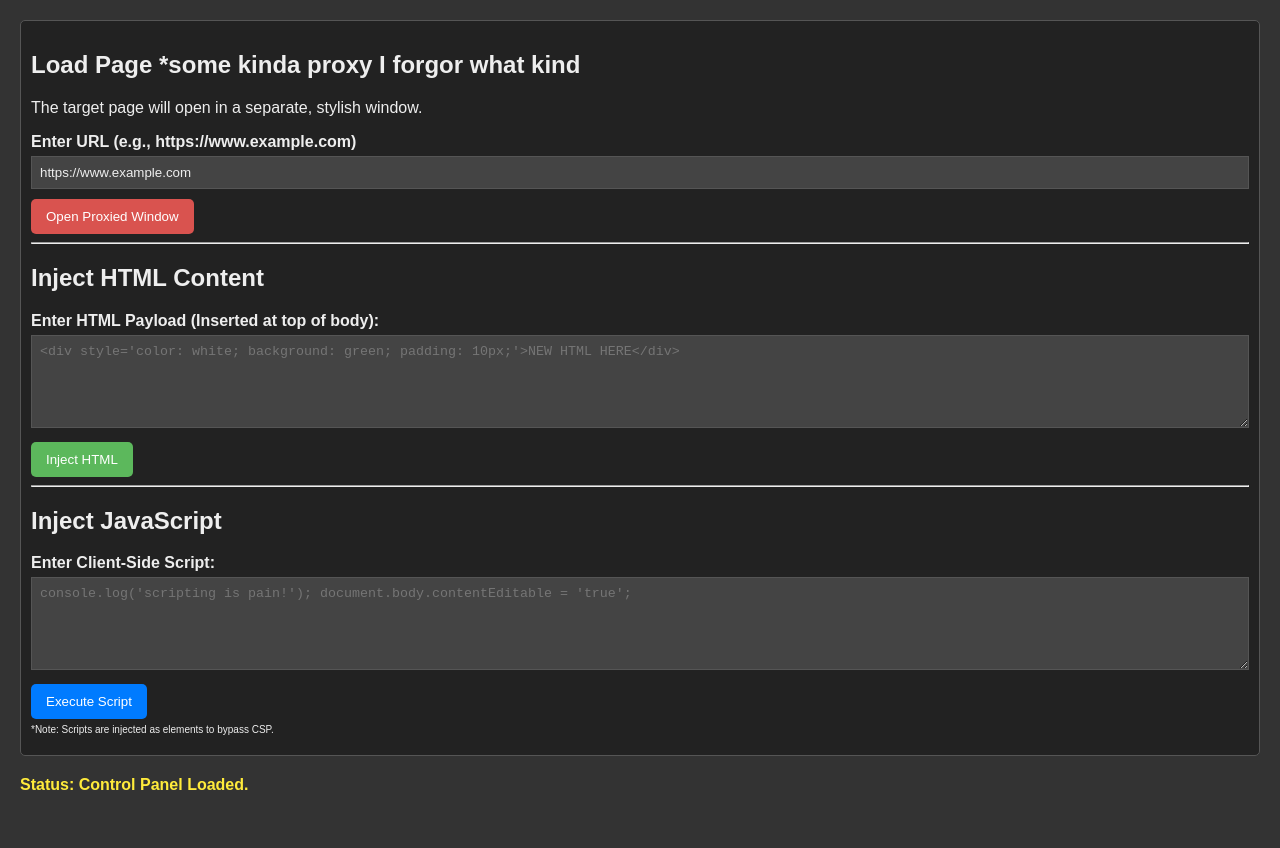
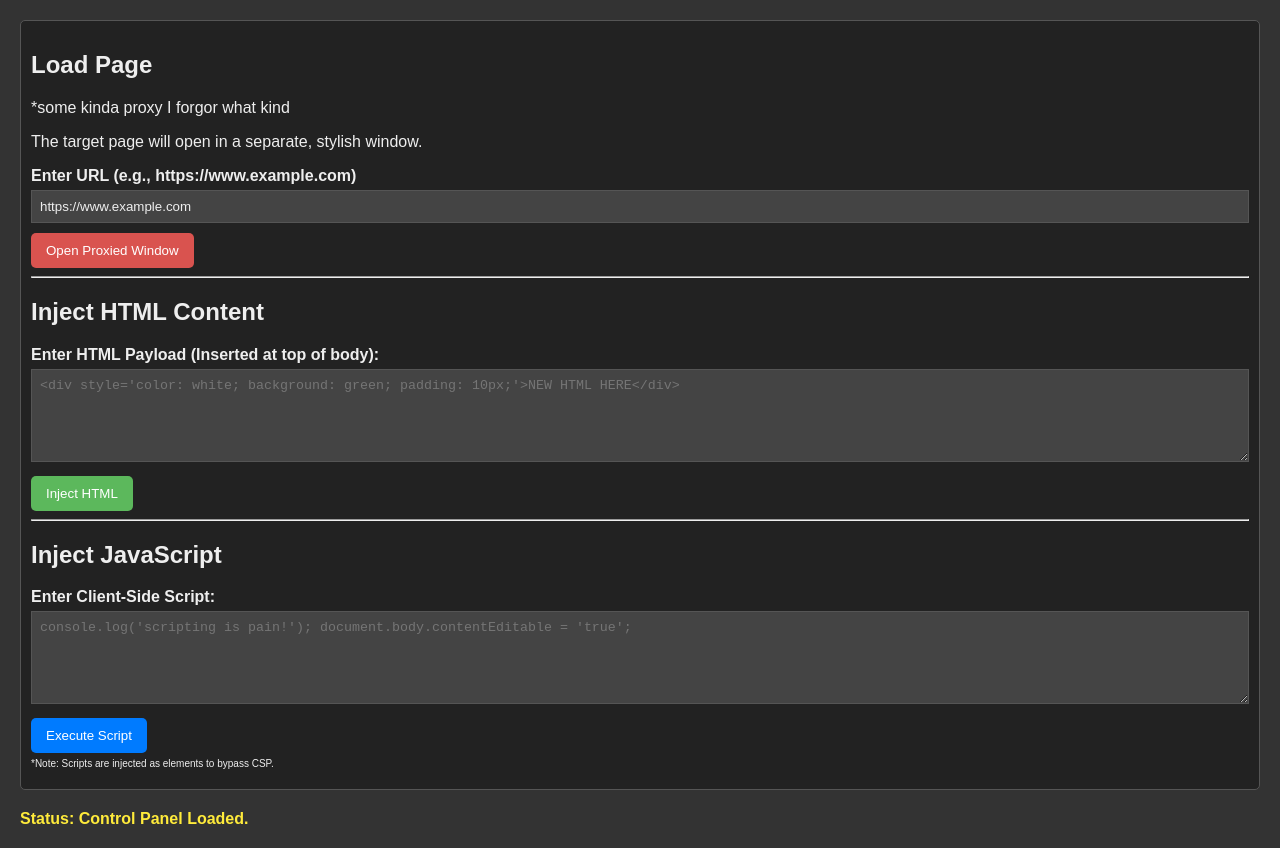
Before and after one commit to TheObsidianVoid/6r7r7ye64ye7e6w6eirq7rq84w73q84q48q48q47q59q48q5oq37iq84q4147w5oq48258148e58w69e4, a website: page index.html in a window 1280 px wide. Before the commit the page ends 814 px from the top, so only its background shows below. Drawn offline with Linux system fonts and the light colour scheme.

Commit message:
Update heading text in index.html

```diff
--- a/index.html
+++ b/index.html
@@ -18,7 +18,7 @@
 </head>
 <body>
     <div id="controls">
-        <h2>Load Page *some kinda proxy I forgor what kind</h2>
+        <h2>Load Page</h2><h20>*some kinda proxy I forgor what kind</h20>
         <p>The target page will open in a separate, stylish window.</p>
         <label for="urlInput">Enter URL (e.g., https://www.example.com)</label>
         <input type="text" id="urlInput" value="https://www.example.com" placeholder="URL to load">
```
